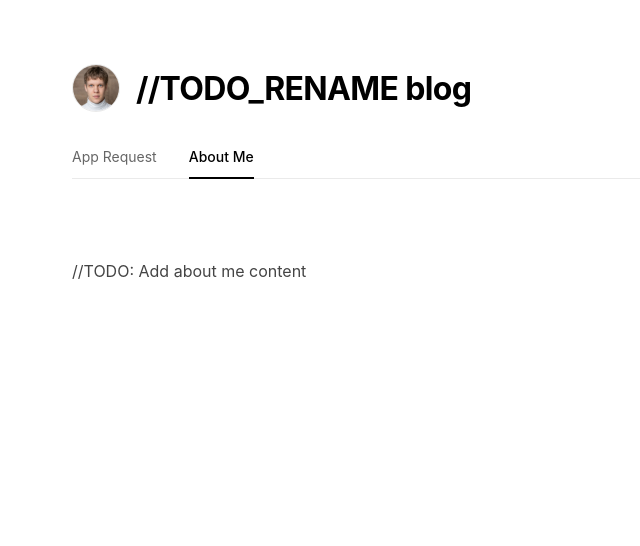
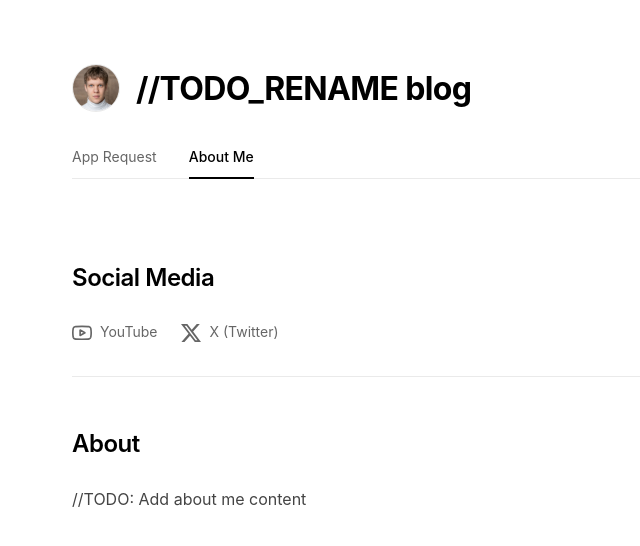
Before and after one commit to Vsageev/portfolio, a Next.js app: page /about in a window 1280 px wide. Shown: the top 546 px of the page, without its empty margins (0-640 px from the left). Built offline with nearby package versions, Linux system fonts and the light colour scheme.

Commit message:
add handles

```diff
--- a/src/app/about/page.tsx
+++ b/src/app/about/page.tsx
@@ -5,9 +5,57 @@ export default function About() {
   return (
     <Layout activeTab="aboutme">
       <div className={styles.about}>
-        <p>
-          //TODO: Add about me content
-        </p>
+        <section className={styles.section}>
+          <h2 className={styles.sectionHeader}>Social Media</h2>
+          <div className={styles.socialLinks}>
+            <a
+              href="https://www.youtube.com/@todorename"
+              target="_blank"
+              rel="noopener noreferrer"
+              className={styles.socialLink}
+            >
+              <svg
+                width="20"
+                height="20"
+                viewBox="0 0 24 24"
+                fill="none"
+                stroke="currentColor"
+                strokeWidth="2"
+                strokeLinecap="round"
+                strokeLinejoin="round"
+                className={styles.socialIcon}
+              >
+                <path d="M22.54 6.42a2.78 2.78 0 0 0-1.94-2C18.88 4 12 4 12 4s-6.88 0-8.6.46a2.78 2.78 0 0 0-1.94 2A29 29 0 0 0 1 11.75a29 29 0 0 0 .46 5.33A2.78 2.78 0 0 0 3.4 19c1.72.46 8.6.46 8.6.46s6.88 0 8.6-.46a2.78 2.78 0 0 0 1.94-2 29 29 0 0 0 .46-5.25 29 29 0 0 0-.46-5.33z" />
+                <polygon points="9.75 15.02 15.5 11.75 9.75 8.48 9.75 15.02" />
+              </svg>
+              YouTube
+            </a>
+            <a
+              href="https://x.com/vsamurai_"
+              target="_blank"
+              rel="noopener noreferrer"
+              className={styles.socialLink}
+            >
+              <svg
+                width="20"
+                height="20"
+                viewBox="0 0 24 24"
+                fill="currentColor"
+                className={styles.socialIcon}
+              >
+                <path d="M18.901 1.153h3.68l-8.04 9.19L24 22.846h-7.406l-5.8-7.584-6.638 7.584H.474l8.6-9.83L0 1.154h7.594l5.243 6.932ZM17.61 20.644h2.039L6.486 3.24H4.298Z" />
+              </svg>
+              X (Twitter)
+            </a>
+          </div>
+        </section>
+
+        <section className={styles.section}>
+          <h2 className={styles.sectionHeader}>About</h2>
+          <p>
+            //TODO: Add about me content
+          </p>
+        </section>
       </div>
     </Layout>
   );
--- a/src/app/page.module.css
+++ b/src/app/page.module.css
@@ -152,16 +152,55 @@
   color: var(--accents-6);
 }
 
-.about h2 {
+.section {
+  margin-bottom: 3rem;
+  padding-bottom: 2rem;
+  border-bottom: 1px solid var(--accents-2);
+}
+
+.section:last-child {
+  border-bottom: none;
+  margin-bottom: 0;
+  padding-bottom: 0;
+}
+
+.sectionHeader {
   color: var(--foreground);
-  margin-bottom: 1rem;
+  margin-bottom: 1.5rem;
   font-size: 1.5rem;
+  font-weight: 600;
+  letter-spacing: -0.02em;
 }
 
 .about p {
   margin-bottom: 1.5rem;
 }
 
+.socialLinks {
+  display: flex;
+  gap: 1.5rem;
+  flex-wrap: wrap;
+}
+
+.socialLink {
+  display: inline-flex;
+  align-items: center;
+  gap: 0.5rem;
+  font-size: 0.875rem;
+  color: var(--accents-5);
+  text-decoration: none;
+  transition: color 0.15s ease;
+}
+
+.socialLink:hover {
+  color: var(--foreground);
+}
+
+.socialIcon {
+  flex-shrink: 0;
+  color: inherit;
+}
+
 @keyframes fadeIn {
   from { opacity: 0; transform: translateY(5px); }
   to { opacity: 1; transform: translateY(0); }
```
